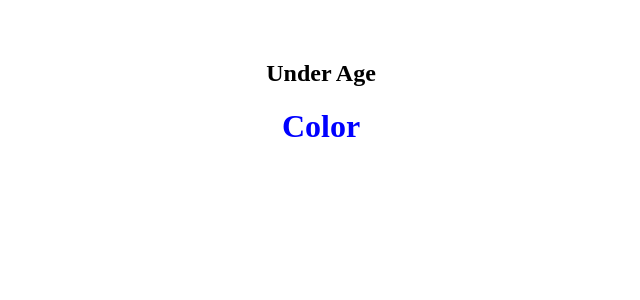
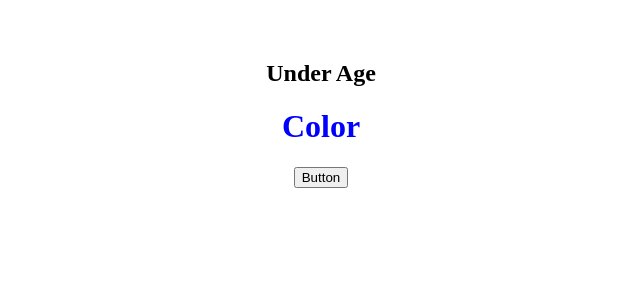
Before and after one commit to tla111/react-course-pedrotech, a React (Vite) app in the folder frontend/: page / in a window 1280 px wide. Shown: the top 300 px of the page, without its empty margins (319-959 px from the left). Built offline with nearby package versions, Linux system fonts and the light colour scheme.

Commit message:
used && to display button or not

```diff
--- a/frontend/src/App2.jsx
+++ b/frontend/src/App2.jsx
@@ -9,6 +9,8 @@ const App2 = () => {
         <div className="App">
             {age >= 18 ? <h1>Over Age</h1> : <h2>Under Age</h2>}
             <h1 style={{ color: isTrue ? "red" : "blue" }}>Color</h1>
+            {isTrue && <button>Button</button>}
+            {!isTrue && <button>Button</button>}
         </div>
     )
 }
```
